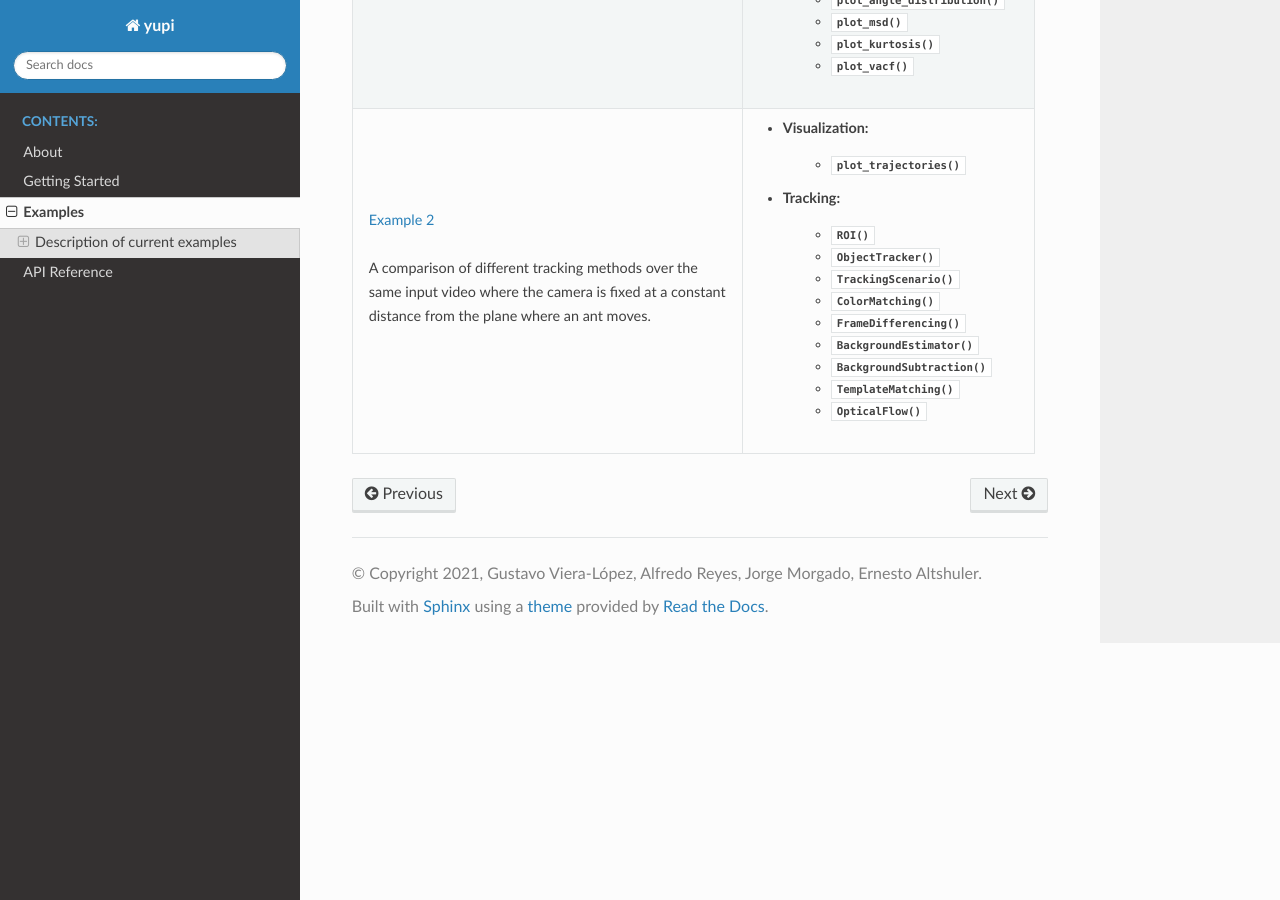
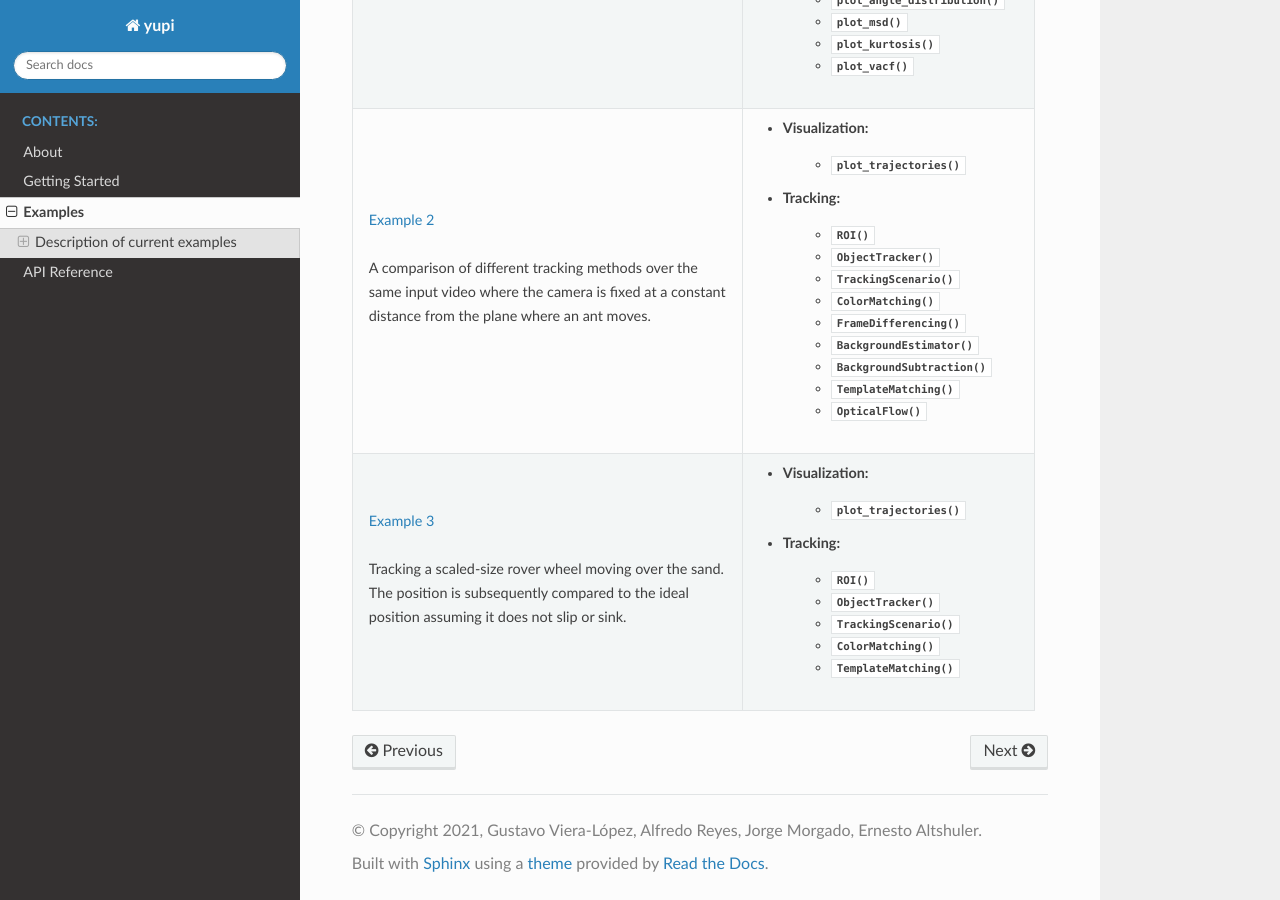
Before and after one commit to yupidevs/yupi, a Sphinx documentation site: the page built from docs/source/examples/examples.rst, in a window 1280 px wide and 900 px high, scrolled down 818 px. Built offline with Sphinx 7.4.7 and the Read the Docs theme 2.0.0, drawn with Linux system fonts in a browser that asks for light colours.

Commit message:
Add example 3 to docs

```diff
--- a/docs/source/examples/examples.rst
+++ b/docs/source/examples/examples.rst
@@ -59,6 +59,20 @@ In this table you can easily find the examples that better suits you.
           * :py:func:`~tracking.algorithms.BackgroundSubtraction`
           * :py:func:`~tracking.algorithms.TemplateMatching`
           * :py:func:`~tracking.algorithms.OpticalFlow`
+   * - | :doc:`Example 3<example3>`
+       |
+       | Tracking a scaled-size rover wheel moving over the sand.
+       | The position is subsequently compared to the ideal
+       | position assuming it does not slip or sink.
+     - * Visualization:
+          * :py:func:`~visualization.plot_trajectories`
+       * Tracking:
+          * :py:func:`~tracking.trackers.ROI`
+          * :py:func:`~tracking.trackers.ObjectTracker`
+          * :py:func:`~tracking.trackers.TrackingScenario`
+          * :py:func:`~tracking.algorithms.ColorMatching`
+          * :py:func:`~tracking.algorithms.TemplateMatching`
+
 
 
 .. toctree::
```
Also changed, not shown: other parts of docs/source/examples/examples.rst (+1 -0 lines), docs/source/examples/example3.rst (added, +148 -0 lines), docs/source/images/example3.png (added), docs/source/images/polar_offset.png (added).
